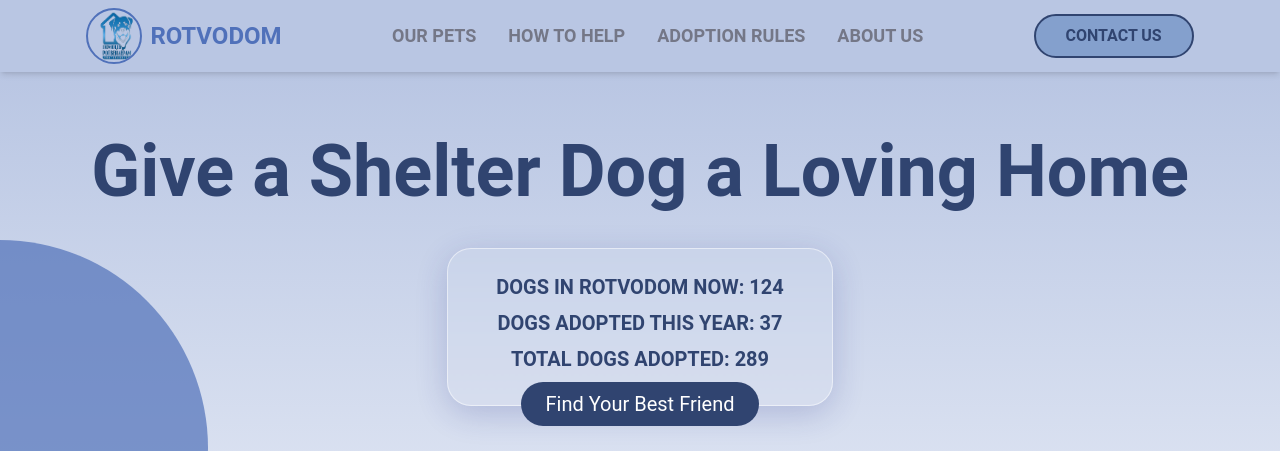
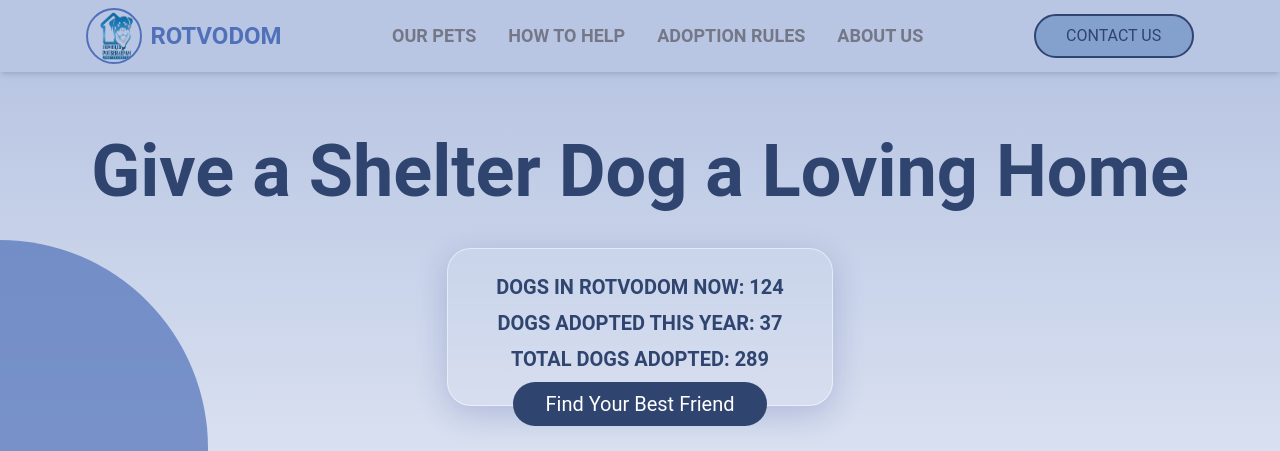
Before and after one commit to bavayra/dog-shelter, a React (Vite) app: page / in a window 1280 px wide. Shown: the top 451 px of the page. Built offline with nearby package versions, Linux system fonts and the light colour scheme; a web font is replaced by a local one.

Commit message:
refactor(Button): corrected sizes for xs sizing, increased px, set weight to normal

```diff
--- a/src/components/Button.tsx
+++ b/src/components/Button.tsx
@@ -23,10 +23,10 @@ const Button = ({
   ...props
 }: ButtonProps) => {
   const baseStyles =
-    'font-semibold rounded-full transform transition-all duration-200 px-6 focus:outline-none focus:ring-2 focus:ring-offset-2 disabled:opacity-50 disabled:cursor-not-allowed';
+    ' rounded-full transform transition-all duration-200 px-6 focus:outline-none focus:ring-2 focus:ring-offset-2 disabled:opacity-50 disabled:cursor-not-allowed';
   const variantStyles: Record<ButtonVariant, string> = {
     primary:
-      'bg-primary-700 text-white text-xs py-2  hover:bg-primary-900 md:text-lg tablet-lg:text-2xl hover:scale-105 md:font-normal focus:ring-primary-500 active:bg-primary-800',
+      'bg-primary-700 text-white text-xs py-2  hover:bg-primary-900 md:text-lg tablet-lg:text-2xl hover:scale-105 focus:ring-primary-500 active:bg-primary-800',
     secondary:
       'bg-primary-200 text-primary-700 hover:bg-primary-300 md:border-2 md:border-primary-700 hover:scale-105 xs:text-lg md:text-sm md:bg-primary-300 md:px-6 focus:ring-gray-500 active:bg-gray-800',
     outline:
@@ -40,7 +40,7 @@ const Button = ({
     medium:
       'px-4 py-2 text-base xs:text-lg sm:text-lg sm:px-6 sm:py-2 tablet-lg:text-lg lg:text-base 3xl:text-xl 4xl:text-2xl',
     large:
-      'px-4 py-1 text-lg 4xl:text-2xl xs:text-lg sm:text-base xs:font-normal tablet-sm:text-2xl tablet-lg:text-xl 4xl:text-2xl tablet-sm:py-2',
+      'px-4 py-1 text-lg 4xl:text-2xl xs:text-base xs:py-2 xs:px-8 sm:text-base  tablet-sm:text-2xl tablet-lg:text-xl 4xl:text-2xl tablet-sm:py-2',
   };
   return (
     <button
```
